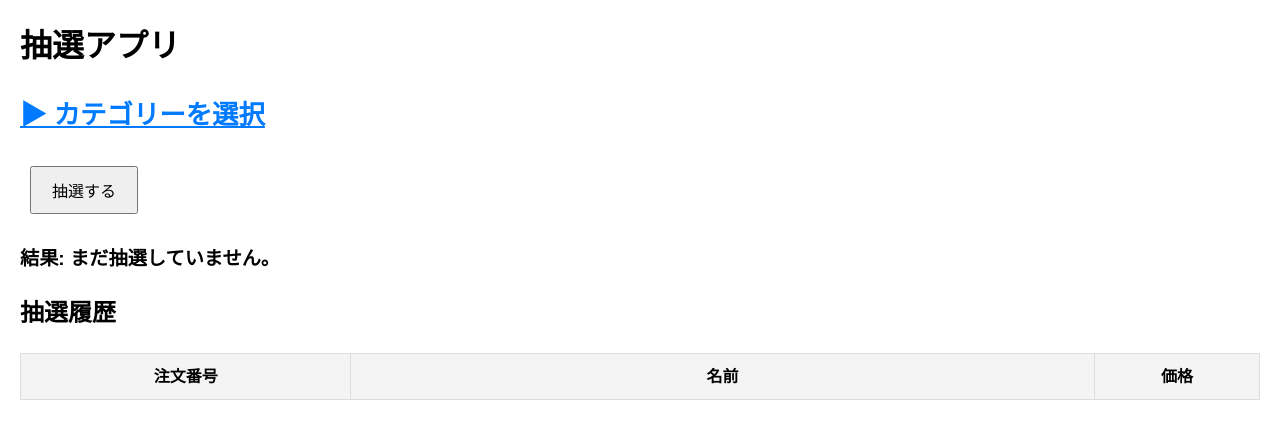
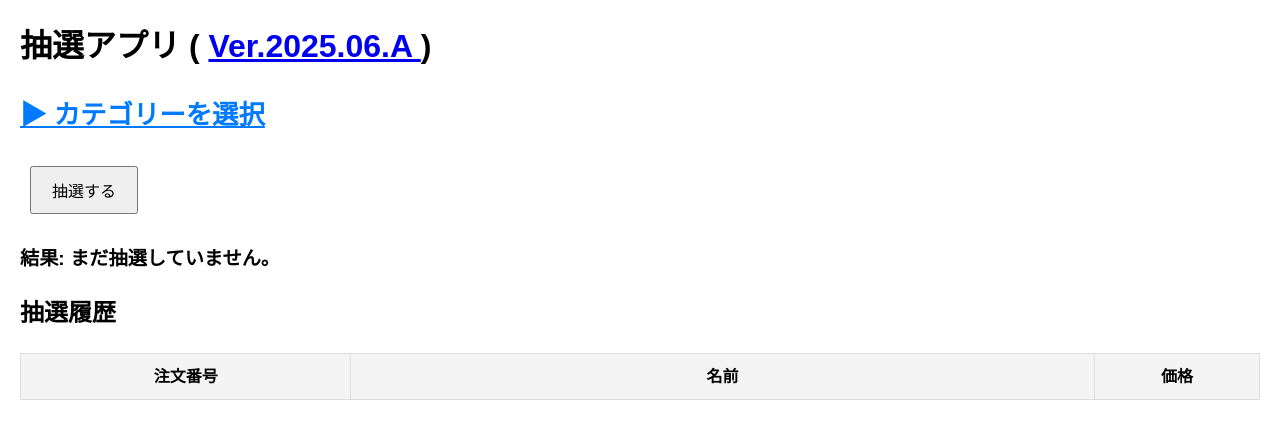
Before and after one commit to subaru13/SaizeriyaMenuLottery, a plain HTML site: page index.html in a window 1280 px wide. Drawn offline with Linux system fonts and the light colour scheme.

Commit message:
メニューのバージョン表示の追加

```diff
--- a/index.html
+++ b/index.html
@@ -82,7 +82,15 @@
 </head>
 
 <body>
-    <h1>抽選アプリ</h1>
+    <h1>
+        <a>抽選アプリ</a>
+        <!--改定バージョン-->
+        <a>(</a>
+        <a href="https://book.saizeriya.co.jp/menu2506_j2/book" target="_blank">
+            Ver.2025.06.A
+        </a>
+        <a>)</a>
+    </h1>
 
     <div id="categories">
         <h2>
```
